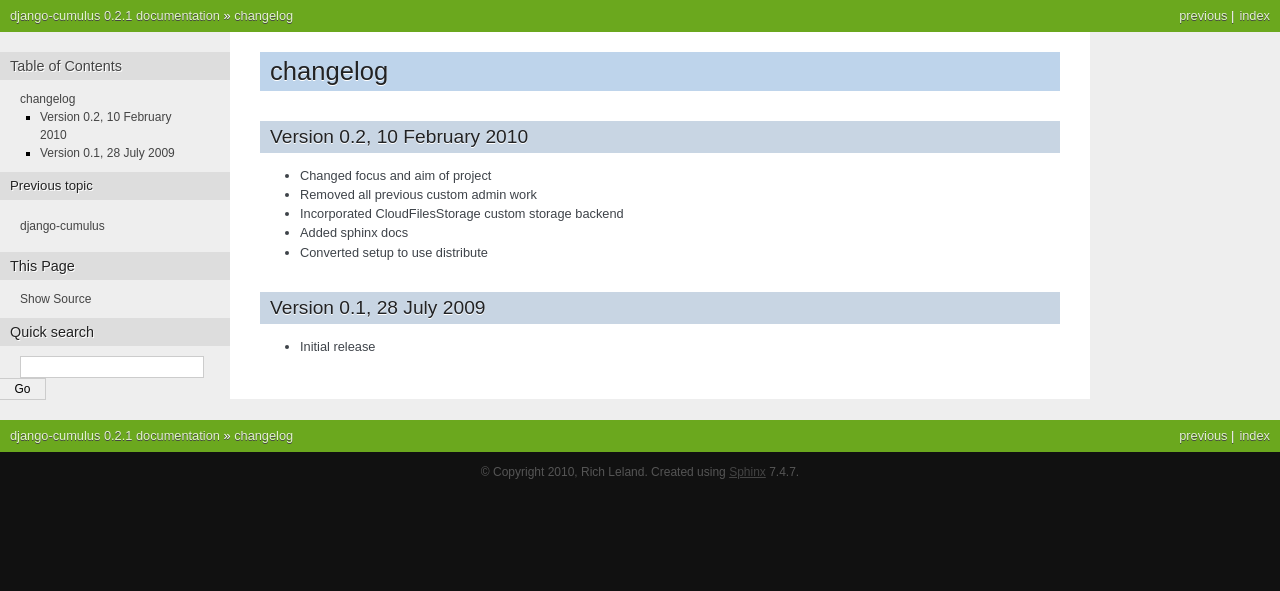
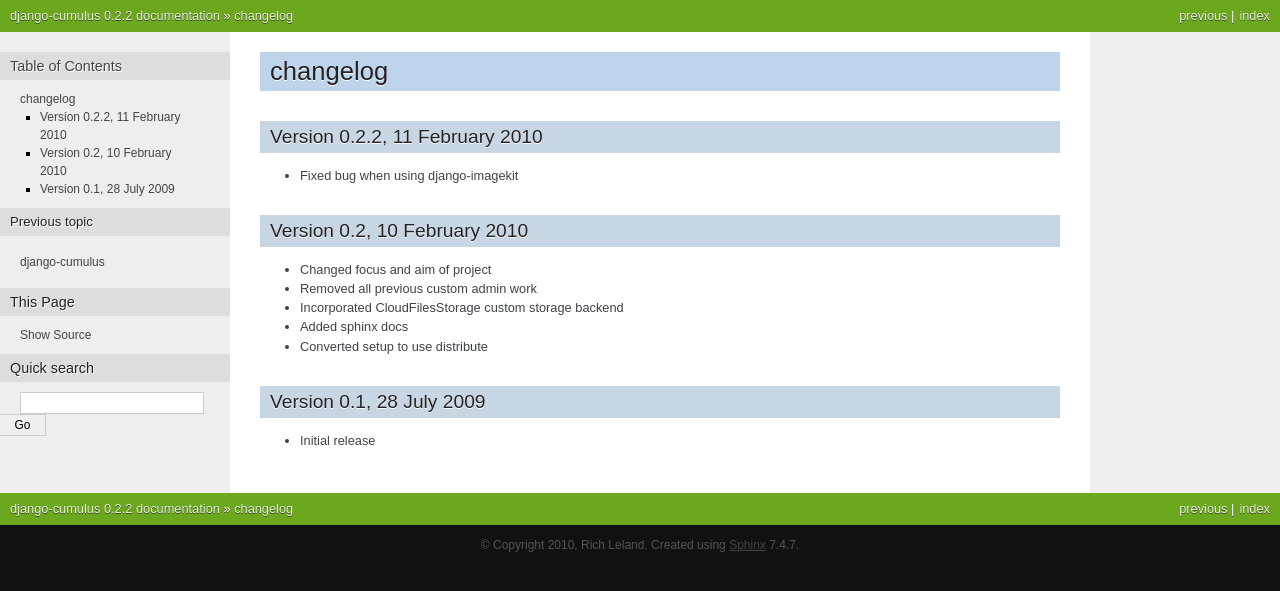
Before and after one commit to django-cumulus/django-cumulus, a Sphinx documentation site: the page built from docs/changelog.rst, in a window 1280 px wide. Shown: the top 591 px of the page. Built offline with Sphinx 7.4.7, drawn with Linux system fonts in a browser that asks for light colours.

Commit message:
Bumped version to 0.2.2.

```diff
--- a/docs/changelog.rst
+++ b/docs/changelog.rst
@@ -1,5 +1,10 @@
 changelog
 =========
+
+Version 0.2.2, 11 February 2010
+*******************************
+
+* Fixed bug when using django-imagekit
 
 Version 0.2, 10 February 2010
 *****************************
--- a/docs/conf.py
+++ b/docs/conf.py
@@ -45,9 +45,9 @@
 # built documents.
 #
 # The short X.Y version.
-version = '0.2.1'
+version = '0.2.2'
 # The full version, including alpha/beta/rc tags.
-release = '0.2.1'
+release = '0.2.2'
 
 # The language for content autogenerated by Sphinx. Refer to documentation
 # for a list of supported languages.
--- a/setup.py
+++ b/setup.py
@@ -8,7 +8,7 @@
 
 setup(
     name = "django-cumulus",
-    version = "0.2.1",
+    version = "0.2.2",
     packages = find_packages(),
 
     author = "Rich Leland",
@@ -17,7 +17,7 @@
     description = "An interface to Rackspace Cloud Files through Django.",
     long_description = long_description,
     url = "http://bitbucket.org/richleland/django-cumulus/",
-    download_url = "http://bitbucket.org/richleland/django-cumulus/get/0.2.1.tar.gz",
+    download_url = "http://bitbucket.org/richleland/django-cumulus/get/0.2.2.tar.gz",
     classifiers=[
         'Development Status :: 3 - Alpha',
         'Environment :: Web Environment',
```
Also changed, not shown: docs/index.rst (+4 -4 lines).
